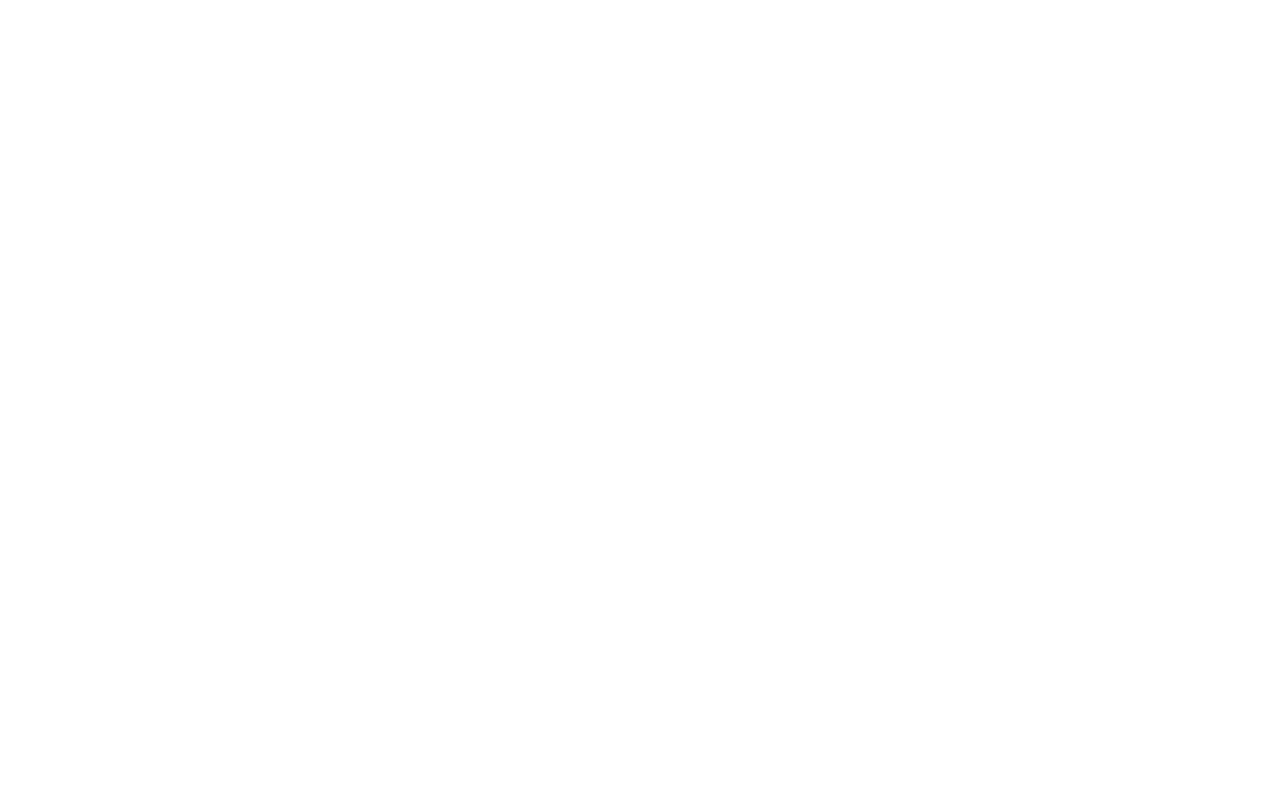
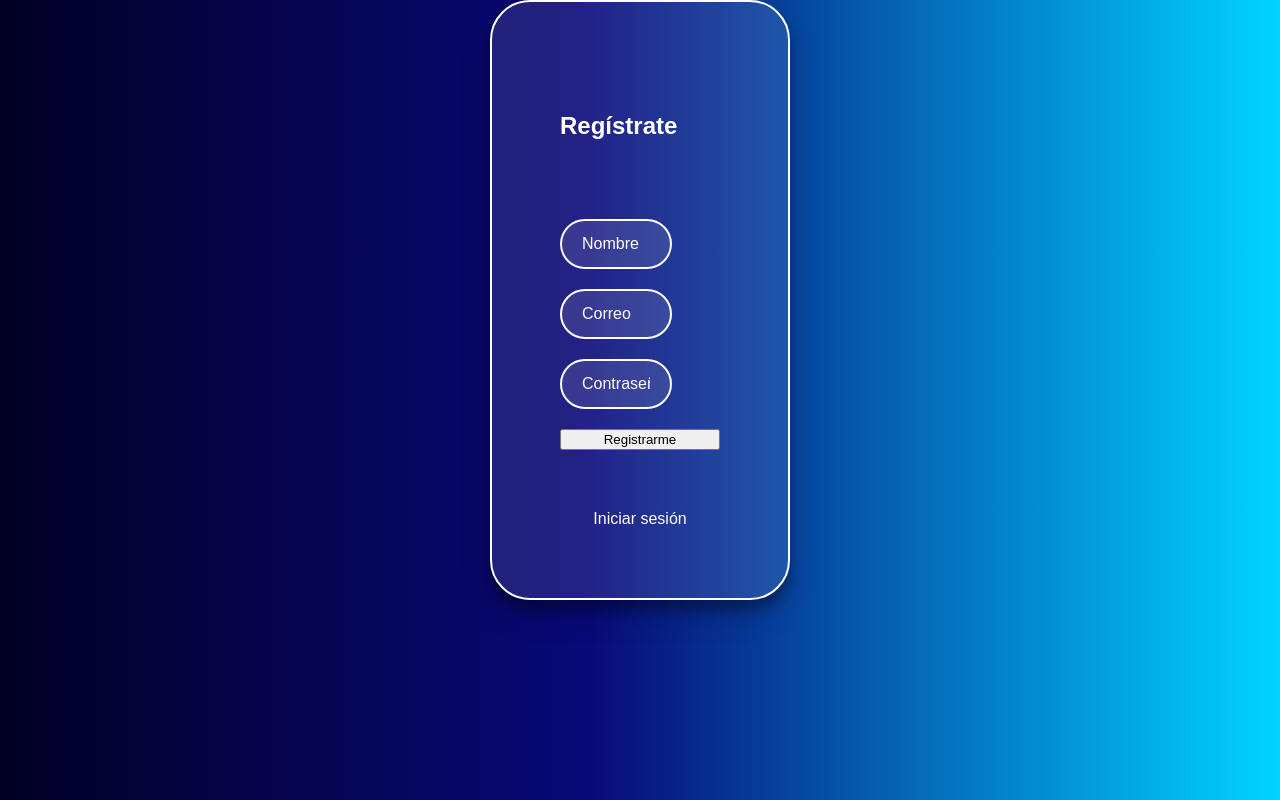
Before and after one commit to AndrewEspejo/PlatziVideo, a React app: page /Register in a window 1280 px wide. Built offline with nearby package versions, Linux system fonts and the light colour scheme; a web font is replaced by a local one.

Commit message:
Register

```diff
--- /dev/null
+++ b/src/assets/styles/components/Register.scss
@@ -0,0 +1,47 @@
+.register {
+    background: rgb(2, 0, 36);
+    background: linear-gradient(
+        90deg,
+        rgba(2, 0, 36, 1) 0%,
+        rgba(9, 9, 121, 1) 46%,
+        rgba(0, 212, 255, 1) 100%
+    );
+    display: flex;
+    align-items: center;
+    flex-direction: column;
+    justify-content: center;
+    padding: 0px 30px;
+    min-height: calc(
+        100vh - 200px
+    ); /* El ancho será igual al tamaño de todo el height menos 200px (100px del header + 100px del footer) */
+}
+
+.register__container {
+    background-color: rgba(255, 255, 255, 0.1);
+    border: 2px solid white;
+    border-radius: 40px;
+    box-shadow: 0 14px 28px rgba(0, 0, 0, 0.25), 0 10px 10px rgba(0, 0, 0, 0.22);
+    color: white;
+    display: flex;
+    flex-direction: column;
+    justify-content: space-around;
+    min-height: 600px;
+    padding: 60px 68px 40px;
+    width: 300px;
+}
+
+.register__container--form {
+    display: flex;
+    flex-direction: column;
+}
+
+.register__container a {
+    color: white;
+    font-size: 16px;
+    text-align: center;
+    text-decoration: none;
+}
+
+.register__container a:hover {
+    text-decoration: underline;
+}
--- /dev/null
+++ b/src/containers/Register.jsx
@@ -0,0 +1,23 @@
+import React from "react";
+import "../assets/styles/components/Register.scss";
+
+const Register = () => (
+    <section className="register">
+        <section className="register__container">
+            <h2>Regístrate</h2>
+            <form className="register__container--form">
+                <input className="input" type="text" placeholder="Nombre" />
+                <input className="input" type="text" placeholder="Correo" />
+                <input
+                    className="input"
+                    type="password"
+                    placeholder="Contraseña"
+                />
+                <button className="button">Registrarme</button>
+            </form>
+            <a href="">Iniciar sesión</a>
+        </section>
+    </section>
+);
+
+export default Register;
--- a/src/routes/App.js
+++ b/src/routes/App.js
@@ -1,13 +1,17 @@
 import React from "react";
 import { BrowserRouter } from "react-router-dom";
-import { Route } from "react-router-dom/cjs/react-router-dom.min";
+import { Route, Switch } from "react-router-dom/cjs/react-router-dom.min";
 import Home from "../containers/Home";
 import Login from "../containers/Login";
+import Register from "../containers/Register";
 
 const App = () => (
     <BrowserRouter>
-        <Route exact path="/" component={Home} />
-        <Route exact path="/Login" component={Login} />
+        <Switch>
+            <Route exact path="/" component={Home} />
+            <Route exact path="/Login" component={Login} />
+            <Route exact path="/Register" component={Register} />
+        </Switch>
     </BrowserRouter>
 );
 
```
